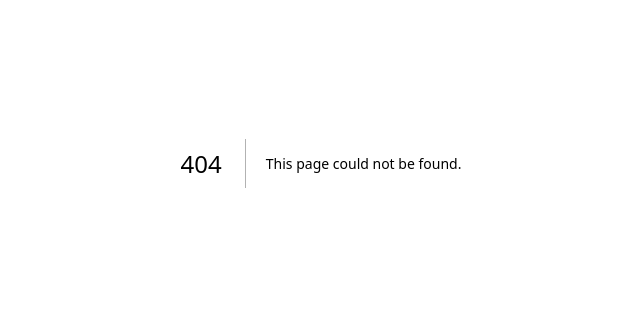
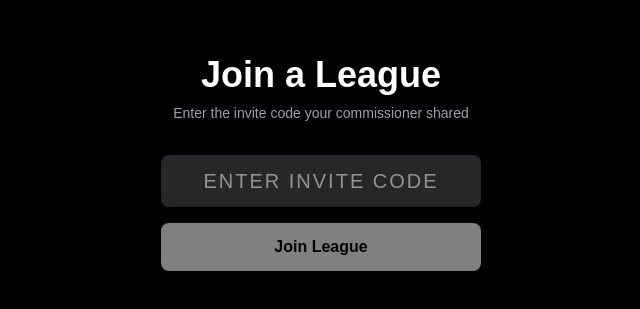
Before and after one commit to bballdak12/draft-prime, a Next.js app: page /join in a window 1280 px wide. Before the commit this address had no page. Shown: the part 237-546 px from the top of the page, without its empty margins (319-959 px from the left). Built offline with nearby package versions, Linux system fonts and the light colour scheme; no server answers.

Commit message:
Add join league page

```diff
--- /dev/null
+++ b/src/app/join/page.js
@@ -0,0 +1,67 @@
+'use client'
+
+import { useState } from 'react'
+import { supabase } from '../../lib/supabase'
+
+export default function JoinLeague() {
+  const [inviteCode, setInviteCode] = useState('')
+  const [loading, setLoading] = useState(false)
+  const [success, setSuccess] = useState(null)
+  const [error, setError] = useState(null)
+
+  const joinLeague = async () => {
+    setLoading(true)
+    setError(null)
+
+    const { data, error } = await supabase
+      .from('leagues')
+      .select('*')
+      .eq('invite_code', inviteCode.toUpperCase())
+      .single()
+
+    if (error || !data) {
+      setError('Invalid invite code. Please check and try again.')
+    } else {
+      setSuccess(data.name)
+    }
+    setLoading(false)
+  }
+
+  return (
+    <main className="min-h-screen bg-black flex flex-col items-center justify-center">
+      <h1 className="text-4xl font-bold text-white mb-2">Join a League</h1>
+      <p className="text-zinc-400 mb-8 text-sm">Enter the invite code your commissioner shared</p>
+
+      {!success ? (
+        <div className="flex flex-col gap-4 w-80">
+          <input
+            type="text"
+            placeholder="Enter invite code"
+            value={inviteCode}
+            onChange={(e) => setInviteCode(e.target.value)}
+            maxLength={6}
+            className="bg-zinc-800 text-white px-4 py-3 rounded-lg outline-none uppercase tracking-widest text-center text-xl"
+          />
+          {error && (
+            <p className="text-red-400 text-sm text-center">{error}</p>
+          )}
+          <button
+            onClick={joinLeague}
+            disabled={loading || inviteCode.length < 6}
+            className="bg-white text-black font-bold py-3 rounded-lg hover:bg-zinc-200 disabled:opacity-50"
+          >
+            {loading ? 'Searching...' : 'Join League'}
+          </button>
+        </div>
+      ) : (
+        <div className="text-center">
+          <p className="text-zinc-400 mb-2">You're joining</p>
+          <p className="text-4xl font-bold text-white mb-6">{success}</p>
+          <button className="bg-white text-black font-bold py-3 px-8 rounded-lg hover:bg-zinc-200">
+            Continue
+          </button>
+        </div>
+      )}
+    </main>
+  )
+}
```
